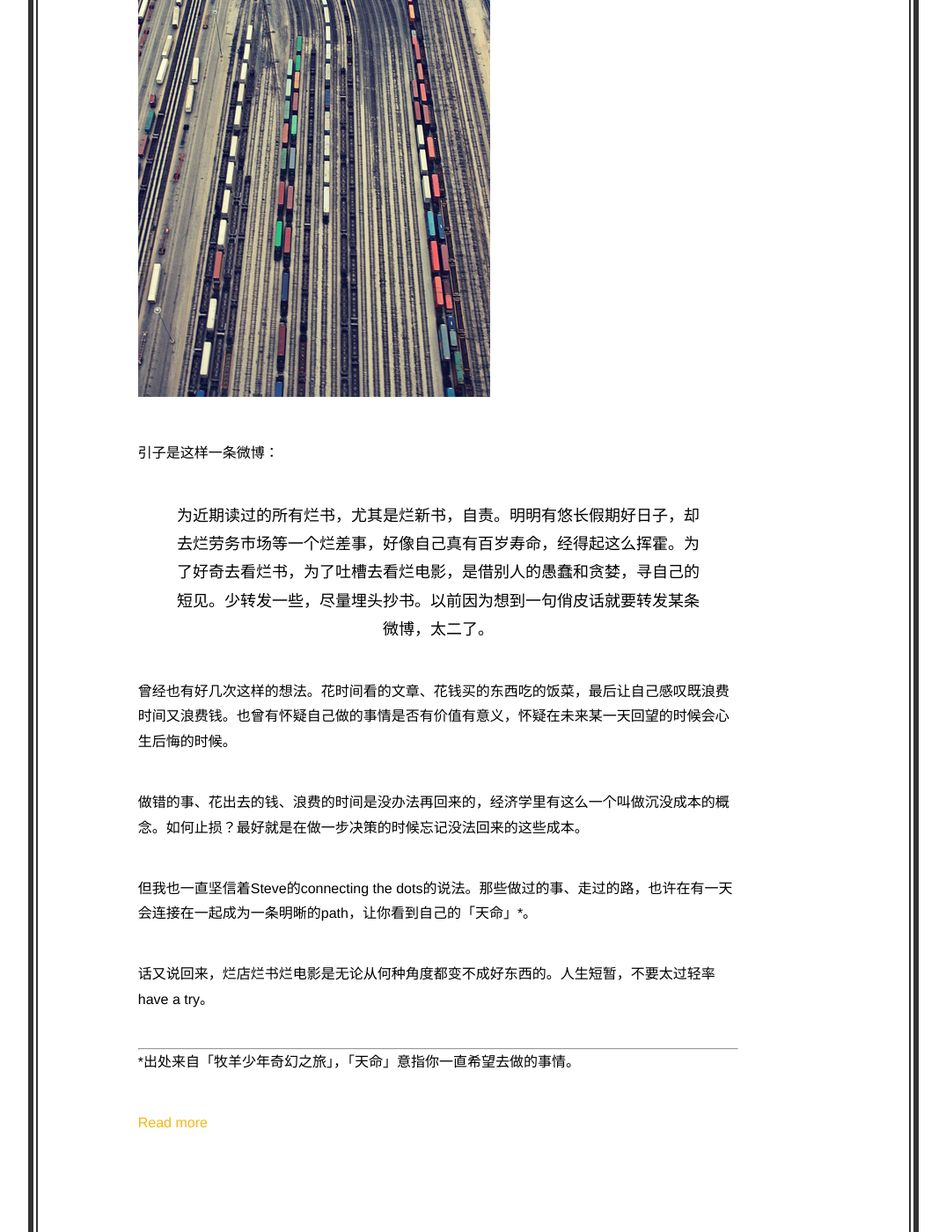
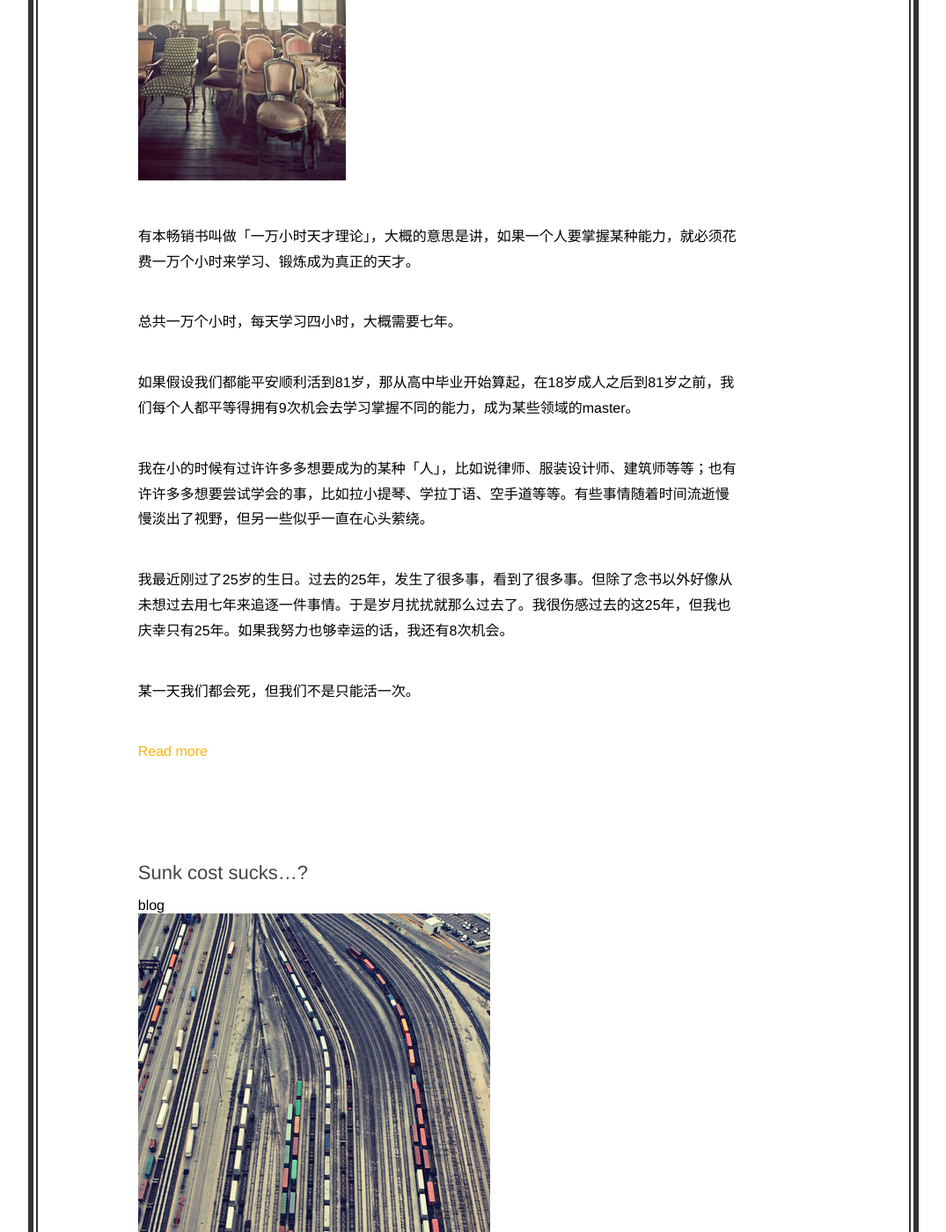
Before and after one commit to lynettelu/lynettelu.github.io, a Jekyll site: the page built from index.md, in a window 1280 px wide and 1400 px high, scrolled down 598 px. Shown: the whole window at 88% size, without its empty margins (102-1177 px from the left). Built offline with Jekyll 4.4.1, drawn with Linux system fonts in a browser that asks for light colours; Markdown is read by kramdown in place of the engine named in the settings; some of the changed text lies outside the part shown.

Commit message:
add new post

```diff
--- a/_posts/blog/2013-09-11-sunk-cost-suck.md
+++ b/_posts/blog/2013-09-11-sunk-cost-suck.md
@@ -6,14 +6,14 @@ category: blog
 
 ![Rails](/images/rails.jpg "Rails")
 
-引子是这样一条微博：
+起因是这样一条微博：
 >为近期读过的所有烂书，尤其是烂新书，自责。明明有悠长假期好日子，却去烂劳务市场等一个烂差事，好像自己真有百岁寿命，经得起这么挥霍。为了好奇去看烂书，为了吐槽去看烂电影，是借别人的愚蠢和贪婪，寻自己的短见。少转发一些，尽量埋头抄书。以前因为想到一句俏皮话就要转发某条微博，太二了。
 
 曾经也有好几次这样的想法。花时间看的文章、花钱买的东西吃的饭菜，最后让自己感叹既浪费时间又浪费钱。也曾有怀疑自己做的事情是否有价值有意义，怀疑在未来某一天回望的时候会心生后悔的时候。
 
-做错的事、花出去的钱、浪费的时间是没办法再回来的，经济学里有这么一个叫做沉没成本的概念。如何止损？最好就是在做一步决策的时候忘记没法回来的这些成本。
+做错的事、花出去的钱、浪费的时间是没办法再回来的，经济学里有这么一个叫做沉没成本的概念。如何止损？最好就是在做下一步决策的时候忘记这些没法回来的成本。
 
-但我也一直坚信着Steve的connecting the dots的说法。那些做过的事、走过的路，也许在有一天会连接在一起成为一条明晰的path，让你看到自己的「天命」*。
+但我也一直坚信着Steve的connecting the dots的说法。那些做过的事、走过的路，也许有一天会连接在一起成为一条明晰的path，让你看到自己的「天命」*。
 
 话又说回来，烂店烂书烂电影是无论从何种角度都变不成好东西的。人生短暂，不要太过轻率have a try。
 
--- /dev/null
+++ b/_posts/blog/2013-09-12-your-every-7-year-new-life.md
@@ -0,0 +1,19 @@
+---
+layout: post
+title: Your every 7-year new life
+category: blog
+---
+
+![chairs](/images/chairs.jpg "Chairs")
+
+有本畅销书叫做「一万小时天才理论」，大概的意思是讲，如果一个人要掌握某种能力，就必须花费一万个小时来学习、锻炼成为真正的天才。
+
+总共一万个小时，每天学习四小时，大概需要七年。
+
+如果假设我们都能平安顺利活到81岁，那从高中毕业开始算起，在18岁成人之后到81岁之前，我们每个人都平等得拥有9次机会去学习掌握不同的能力，成为某些领域的master。
+
+我在小的时候有过许许多多想要成为的某种「人」，比如说律师、服装设计师、建筑师等等；也有许许多多想要尝试学会的事，比如拉小提琴、学拉丁语、空手道等等。有些事情随着时间流逝慢慢淡出了视野，但另一些似乎一直在心头萦绕。
+
+我最近刚过了25岁的生日。过去的25年，发生了很多事，看到了很多事。但除了念书以外好像从未想过去用七年来追逐一件事情。于是岁月扰扰就那么过去了。我很伤感过去的这25年，但我也庆幸只有25年。如果我努力也够幸运的话，我还有8次机会。
+
+某一天我们都会死，但我们不是只能活一次。
```
Also changed, not shown: images/chairs.jpg (added).
